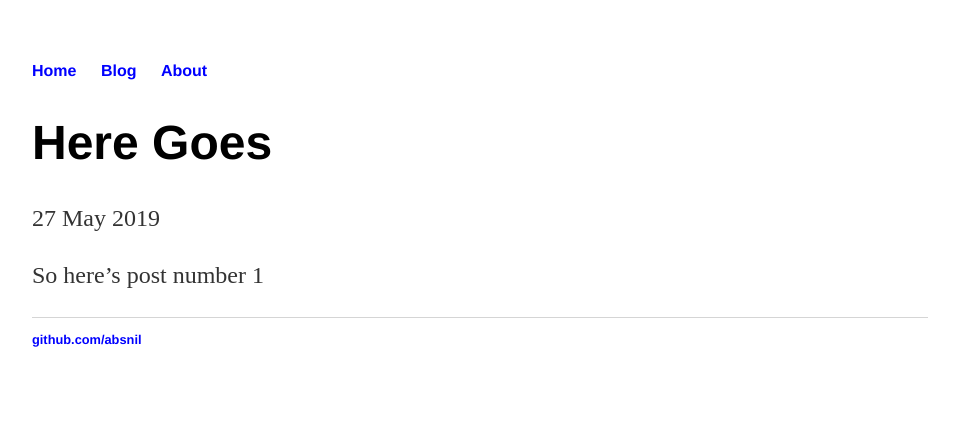
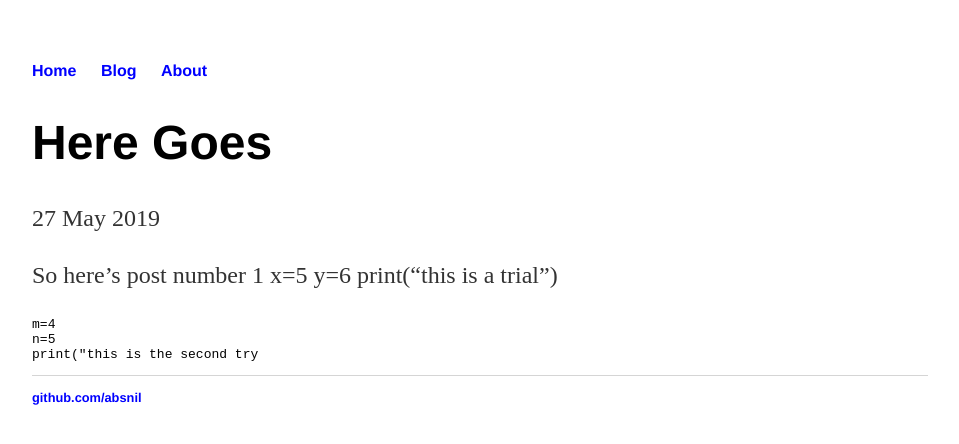
Before and after one commit to absnil/absnil.github.io, a Jekyll site: the page built from _posts/2014-04-30-here-goes.md, in a window 1280 px wide. Shown: the top 444 px of the page, without its empty margins (160-1119 px from the left). Built offline with Jekyll 4.4.1, drawn with Linux system fonts in a browser that asks for light colours.

Commit message:
Update 2014-04-30-here-goes.md

````diff
--- a/_posts/2014-04-30-here-goes.md
+++ b/_posts/2014-04-30-here-goes.md
@@ -5,3 +5,12 @@ date: 2019-05-27
 ---
 
 So here's post number 1
+    x=5
+    y=6
+    print("this is a trial")
+
+```python
+m=4
+n=5
+print("this is the second try
+```
````
